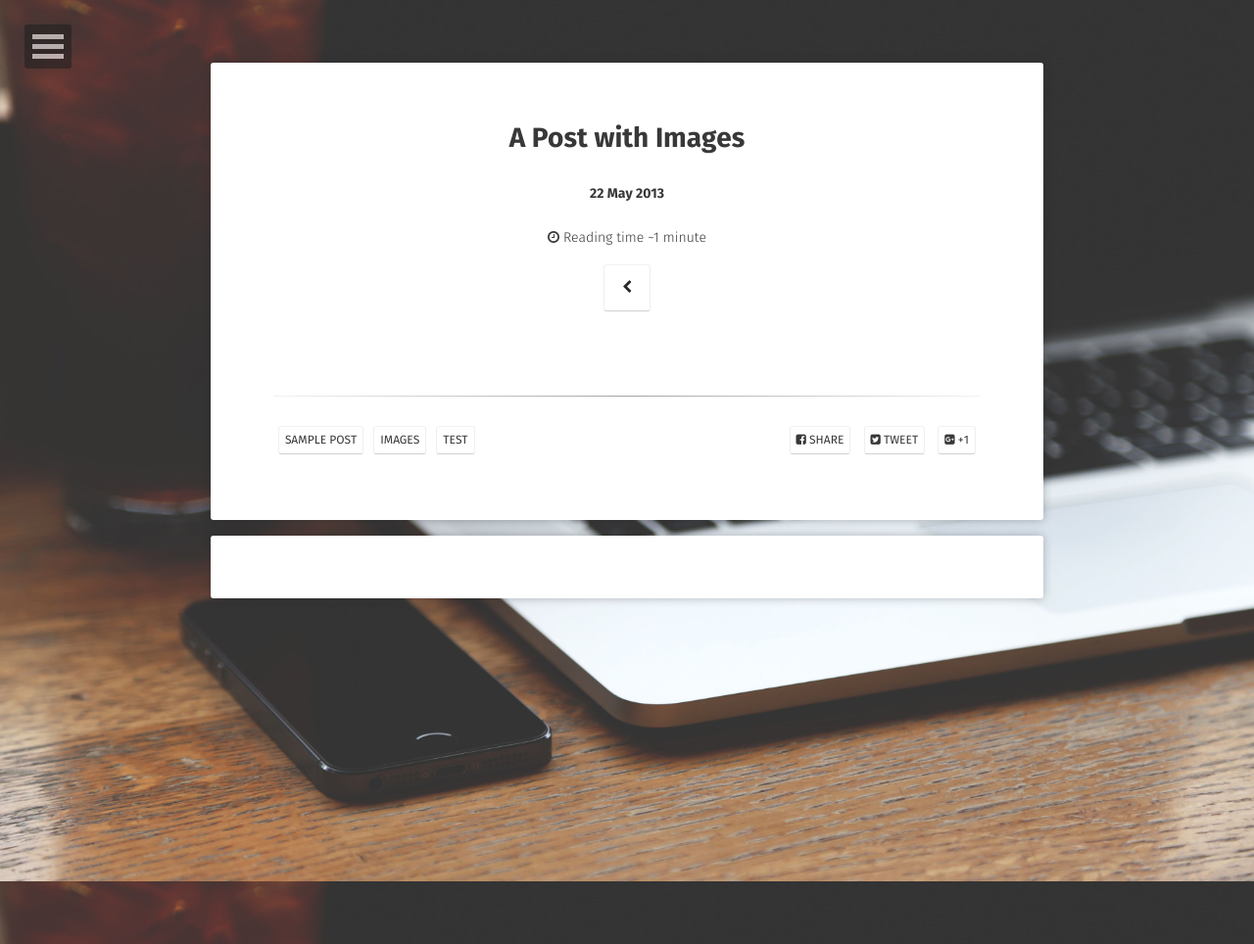
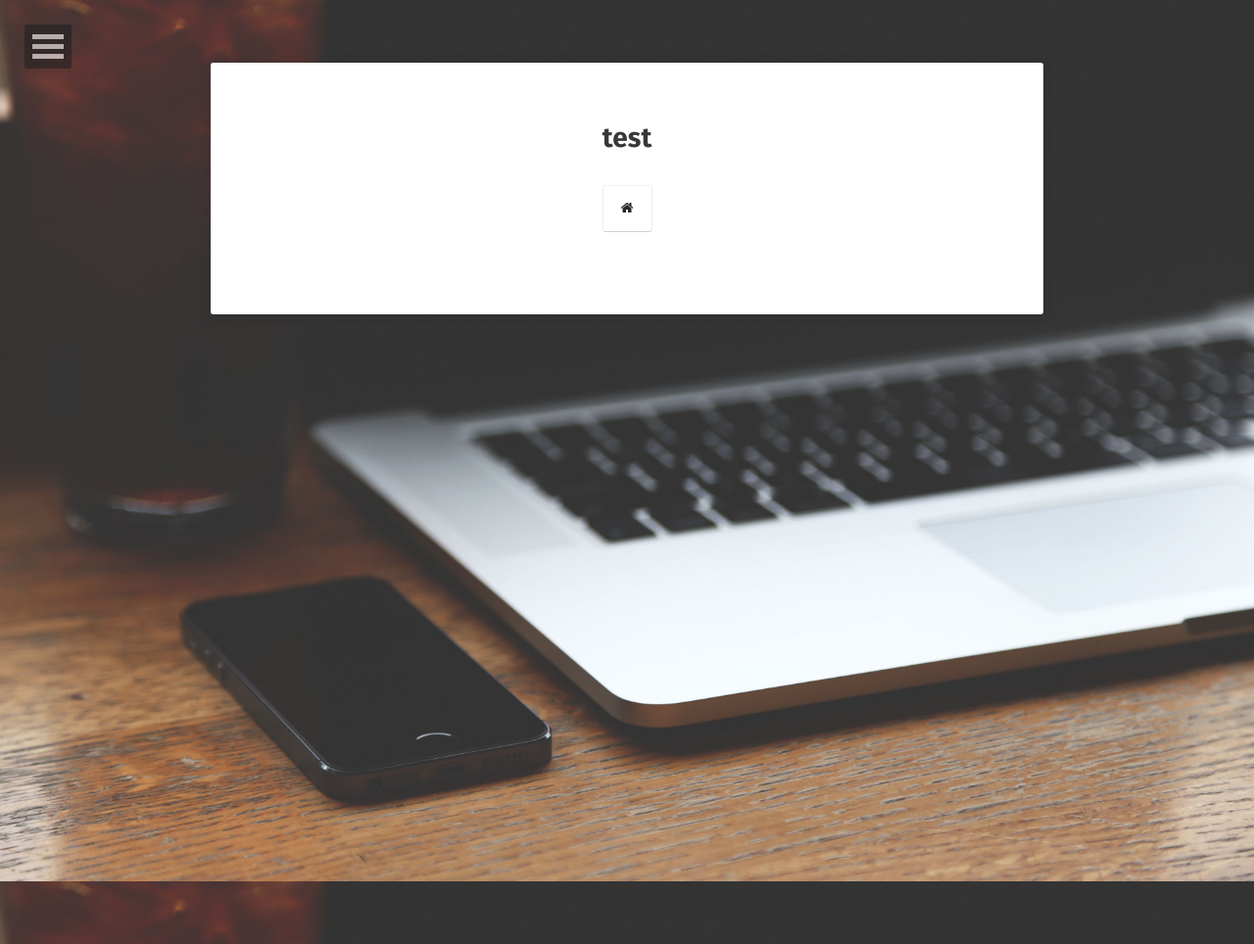
Before and after one commit to A17513081909/csz.github.io, a Jekyll site: the page built from posts/test.md, in a window 1280 px wide. Shown: the whole page at 98% size. Built offline with Jekyll 4.4.1, drawn with Linux system fonts in a browser that asks for light colours; some web fonts are replaced; comment, search, counter and statistics services are not loaded.

Commit message:
Update test.md

```diff
--- a/posts/test.md
+++ b/posts/test.md
@@ -1,8 +1,6 @@
 ---
-layout: post
-title: "A Post with Images"
-date: 2013-05-22
-excerpt: "Examples and code for displaying images in posts."
-tags: [sample post, images, test]
-comments: true
+layout: post-list
+title: 'test'
+excerpt: "A List of Posts"
+comments: false
 ---
```
